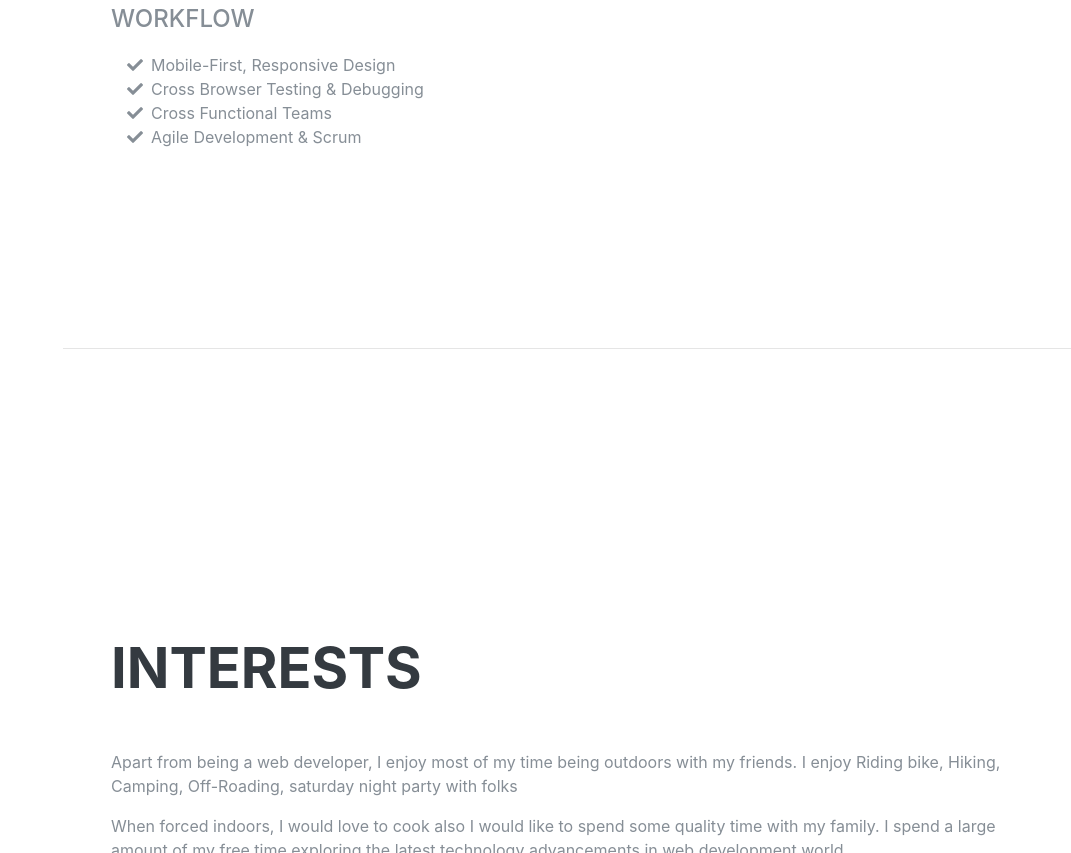
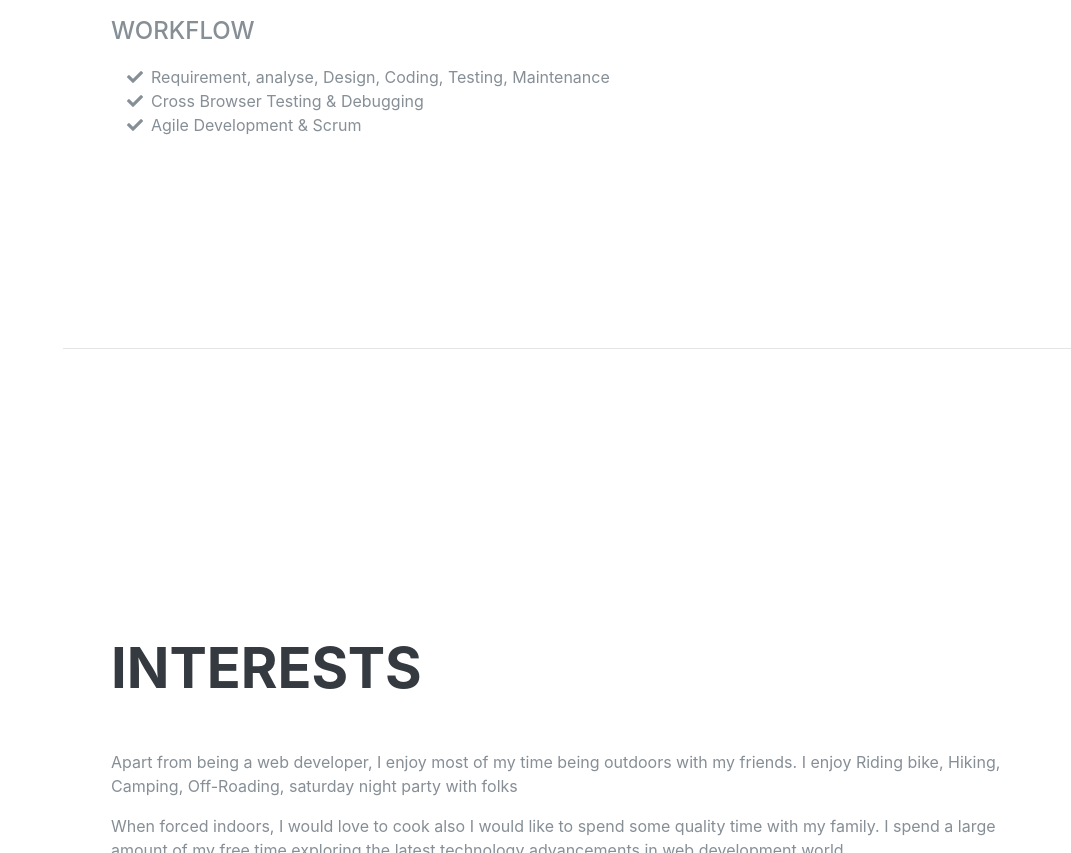
Before and after one commit to sedhumadhavan19/sedhu-blog, a plain HTML site: page index.html in a window 1280 px wide. Shown: the part 3952-4805 px from the top of the page, without its empty margins (209-1280 px from the left). Drawn offline with Linux system fonts and the light colour scheme; a web font is replaced by a local one.

Commit message:
chore: workflow updated

```diff
--- a/index.html
+++ b/index.html
@@ -230,13 +230,11 @@
         <ul class="fa-ul mb-0">
           <li>
             <i class="fa-li fa fa-check"></i>
-            Mobile-First, Responsive Design</li>
+            Requirement, analyse, Design, Coding, Testing, Maintenance</li>
           <li>
             <i class="fa-li fa fa-check"></i>
             Cross Browser Testing &amp; Debugging</li>
-          <li>
-            <i class="fa-li fa fa-check"></i>
-            Cross Functional Teams</li>
+
           <li>
             <i class="fa-li fa fa-check"></i>
             Agile Development &amp; Scrum</li>
```
